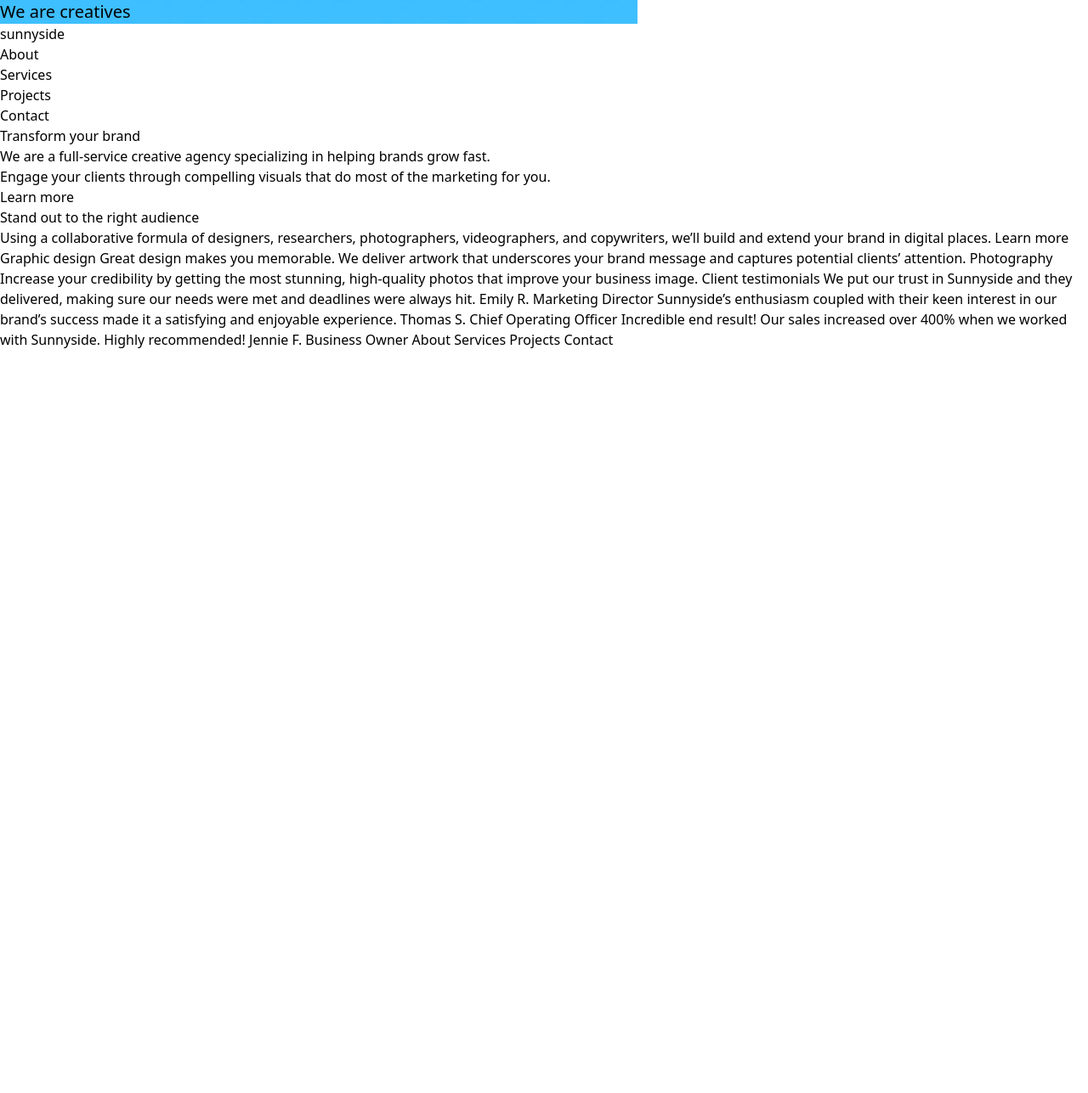
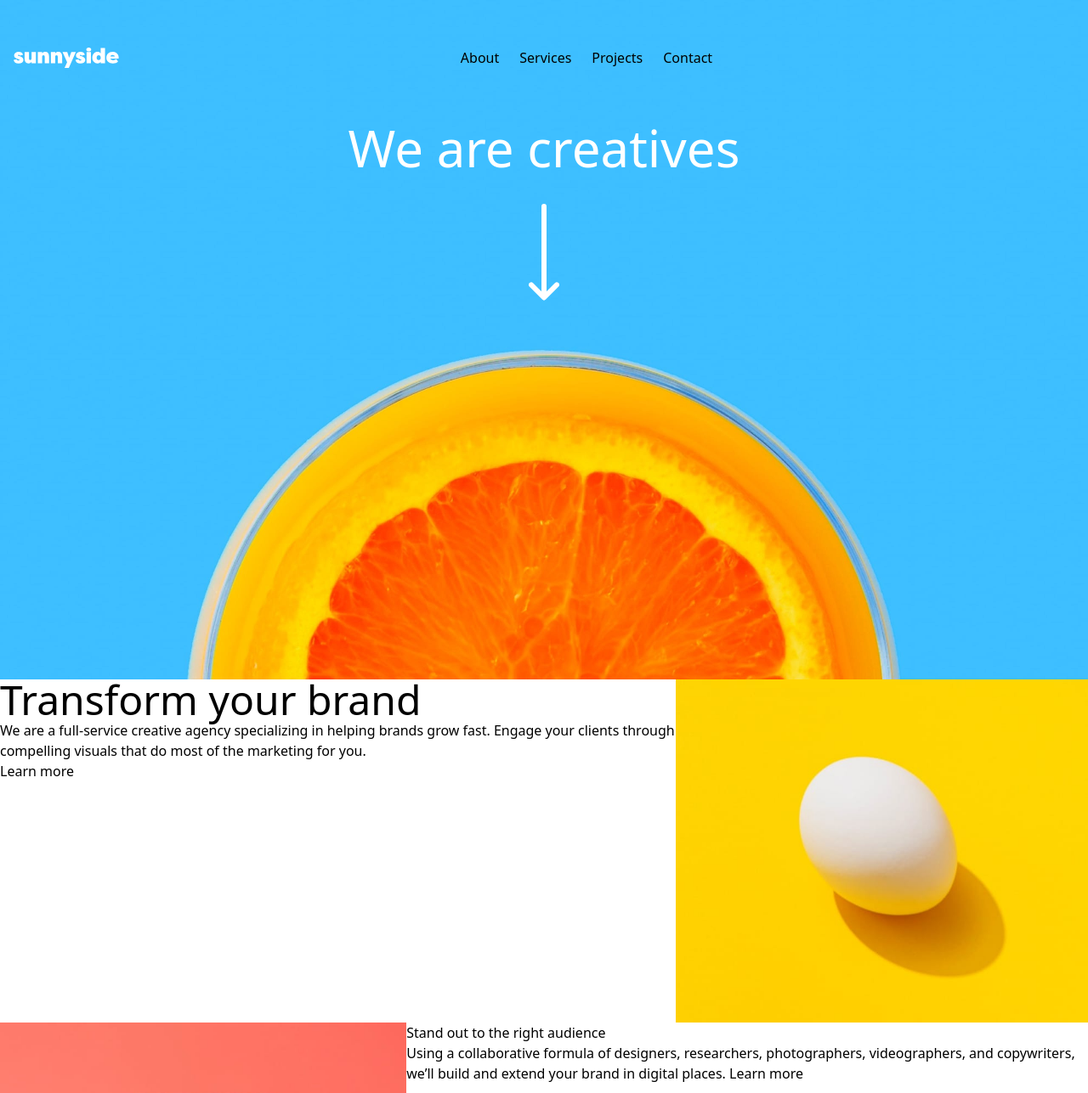
Before and after one commit to Bravely-Brave/rendu-tailwinds, a website: page index.html in a window 1280 px wide. Shown: the top 1287 px of the page at 85% size. Before the commit the page ends 800 px from the top, so only its background shows below. Drawn offline with Linux system fonts and the light colour scheme.

Commit message:
updatesv2

```diff
--- a/index.html
+++ b/index.html
@@ -13,41 +13,74 @@
 
 </head>
 <body>
-  <main class=""></main>
-  <nav></nav>
+  <main>
+    <header class="bg-header h-screen bg-center bg-cover bg-no-repeat lg:bg-desk lg:py-6 ">
+        <nav class="flex flex-row justify-between items-center py-8 gap-5 mx-4 ">
 
-    <header class="bg-header bg-no-repeat">
+          <div><img src="/images/logo.svg" alt=""></div>
 
-      <h1 class="text-xl">We are creatives</h1>
+
+          <div class="flex flex-start justify-between gap-6 lg:visible sm: invisible" >
+            <p>About</p>
+            <p>Services</p>
+            <p>Projects</p>
+            <p> Contact</p>
+          </div>
+
+          <div class=" lg:invisible sm: visible">
+            <img src="./images/icon-hamburger.svg" >
+          </div>
+
+
+
+
+        </nav>
+
+        <section class="flex flex-col gap-9 items-center pt-8 pb-9 ">
+          <h1 class=" text-center text-white text-4xl lg:text-6xl">We are creatives</h1>
+          <img src="/images/icon-arrow-down.svg" alt="">
+        </section>
 
     </header>
 
-    <div>
-      <p>sunnyside</p>
-      <p>About</p>
-      <p>Services</p>
-      <p>Projects</p>
-      <p> Contact</p>
-    </div>
+    <section class="lg:flex lg:flex-row-reverse">
+      <div><img src="/images/mobile/image-transform.jpg" alt=""></div>
+      <div class=" text-left gap-9">
+        <h2 class="text-4xl lg:text-5xl">Transform your brand</h2>
+        <p>We are a full-service creative agency specializing in helping brands grow fast.
+        Engage your clients through compelling visuals that do most of the marketing for you.</p>
+        <p>Learn more</p>
+      </div>
+
+    </section>
+
+    <section class="lg:flex ">
+      <div><img src="/images/mobile/image-stand-out.jpg" alt=""></div>
+      <div>
+        <h2>Stand out to the right audience</h2>
+        <p>Using a collaborative formula of designers,
+        researchers, photographers, videographers, and copywriters, we’ll build and extend your brand in digital places.
+         Learn more</p>
+      </div>
+
+
+    </section>
 
 
 
-  </nav>
+
+  </main>
 
 
 
-  <p>Transform your brand</p>
 
-  <p>We are a full-service creative agency specializing in helping brands grow fast.</p>
-  Engage your clients through compelling visuals that do most of the marketing for you.
 
-  <p>Learn more</p>
 
-  <p>Stand out to the right audience</p>
 
-  Using a collaborative formula of designers, researchers, photographers, videographers, and copywriters, we’ll build and extend your brand in digital places.
 
-  Learn more
+
+
+
 
   Graphic design
   Great design makes you memorable. We deliver artwork that underscores your brand message and captures potential clients’ attention.
--- a/tailwind.config.js
+++ b/tailwind.config.js
@@ -4,7 +4,10 @@ module.exports = {
   theme: {
     extend: {
       backgroundImage: {
-        'header': "url('../images/image-header.jpg')"
+        'header': "url('../images/mobile/image-header.jpg')",
+        'desk': "url('../images/desktop/image-header.jpg')",
+
+
       }
     },
   },
```
Also changed, not shown: styles/style.css, 1 other file.
